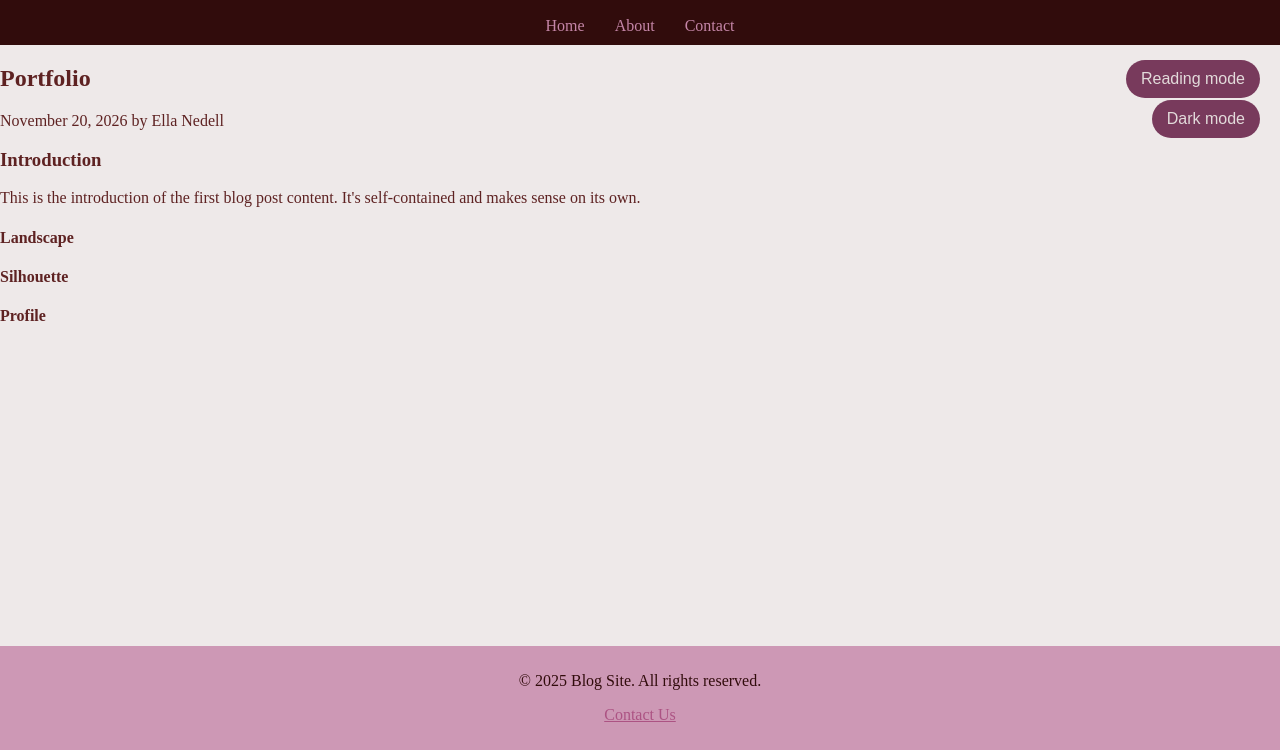
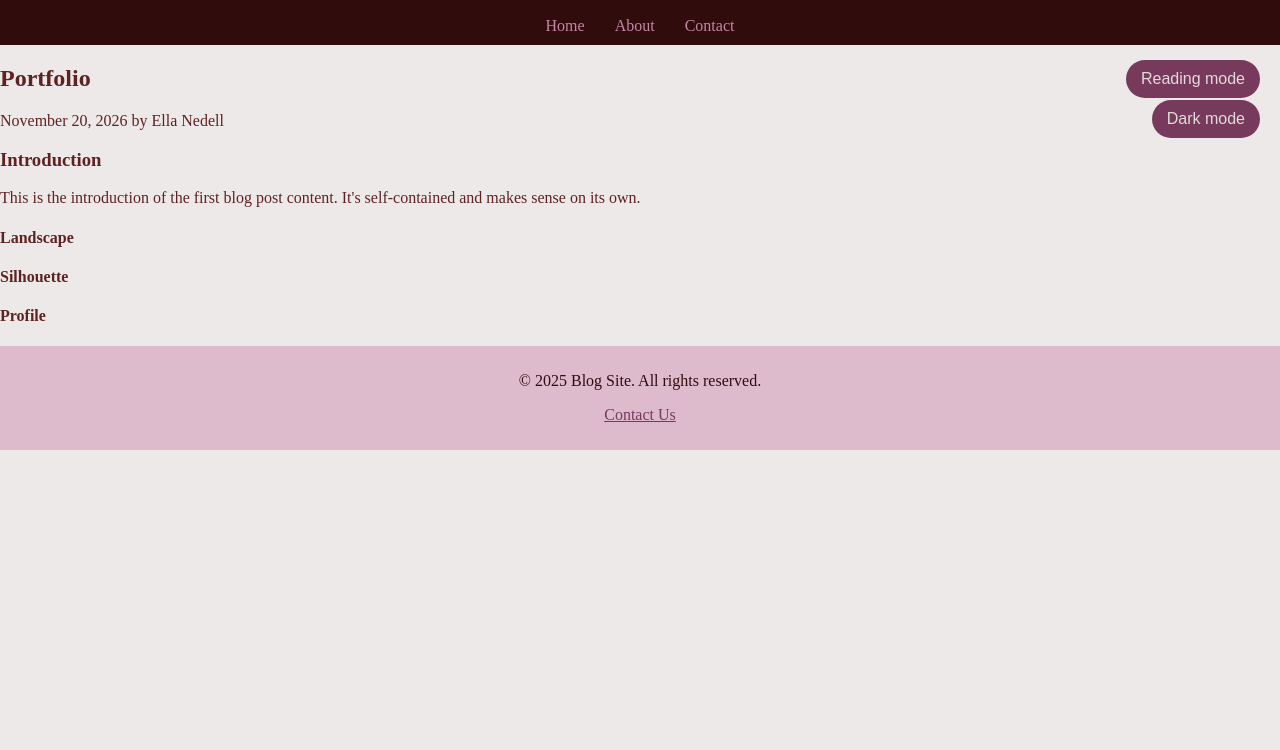
Before and after one commit to IDBCourses/kd401b-ht26-a3-Ellan33, a plain HTML site: page index.html in a window 1280 px wide. Shown: the part 50-800 px from the top of the page. Drawn offline with Linux system fonts and the light colour scheme.

Commit message:
Error fixes

```diff
--- a/dark.css
+++ b/dark.css
@@ -19,10 +19,11 @@
   --button-text: hsl(0deg 12.82% 87% / 1);
   --button-hover-background: hsl(327.64deg 34.9% 45% / 1);
 
-  --footer-background:hsl(327.62deg 35.2% 70% / 1);
+  --footer-background:hsl(327.62deg 35.2% 80% / 1);
   --footer-text:  hsl(0, 61%, 12%);
   --footer-link: hsl(327.75deg 34.78% 35% / 1);
-  --footer-link-hover: hsl(327.62deg 35.2% 50% / 1);
+  --footer-link-hover:hsl(327.64deg 34.9% 45% / 1);
+
 
 }
 
@@ -105,14 +106,7 @@ nav a:hover {
 }
 
 
-body {
-  min-height: 100vh;
-  display: flex;
-  flex-direction: column;
-}
-main {
-  flex: 1;
-}
+
 
 footer {
   background-color: var(--footer-background);
--- a/index.html
+++ b/index.html
@@ -6,7 +6,7 @@
     <title>Portfolio: Ella Nedell</title>
     <script src="script.js" type="module"></script>
     <!-- Optional: Link to a CSS file if desired -->
-    <link rel="stylesheet" href="style.css" />
+    <link rel="stylesheet" href="light.css" />
   </head>
 
   <body>
@@ -25,6 +25,7 @@
        <link id="palette" rel="stylesheet" href="light.css" />
 <button id="theme" class="style-button">Dark mode</button>
 
+<link id="reading-style" rel="stylesheet" href="readingMode.css" disabled>
 <button id="reading" class="style-button">Reading mode</button>
 
     <main>
--- a/light.css
+++ b/light.css
@@ -19,10 +19,10 @@
   --button-text: hsl(0deg 12.82% 87% / 1);
   --button-hover-background: hsl(327.64deg 34.9% 45% / 1);
 
-  --footer-background:hsl(327.62deg 35.2% 70% / 1);
+  --footer-background:hsl(327.62deg 35.2% 80% / 1);
   --footer-text:  hsl(0, 61%, 12%);
-  --footer-link: hsl(327.62deg 35.2% 50% / 1);
-  --footer-link-hover: hsl(327.75deg 34.78% 35% / 1);
+  --footer-link: hsl(327.75deg 34.78% 35% / 1);
+  --footer-link-hover:hsl(327.64deg 34.9% 45% / 1);
 
 }
 
@@ -104,16 +104,7 @@ nav a:hover {
   right: 20px;
 }
 
-
-body {
-  min-height: 100vh;
-  display: flex;
-  flex-direction: column;
-}
-main {
-  flex: 1;
-}
-
+/* stylelint-disable no-descending-specificity */
 footer {
   background-color: var(--footer-background);
   color: var(--footer-text);
--- a/readingMode.css
+++ b/readingMode.css
@@ -0,0 +1,3 @@
+body {
+  font-family:Impact, Haettenschweiler, 'Arial Narrow Bold', sans-serif;
+}
```
